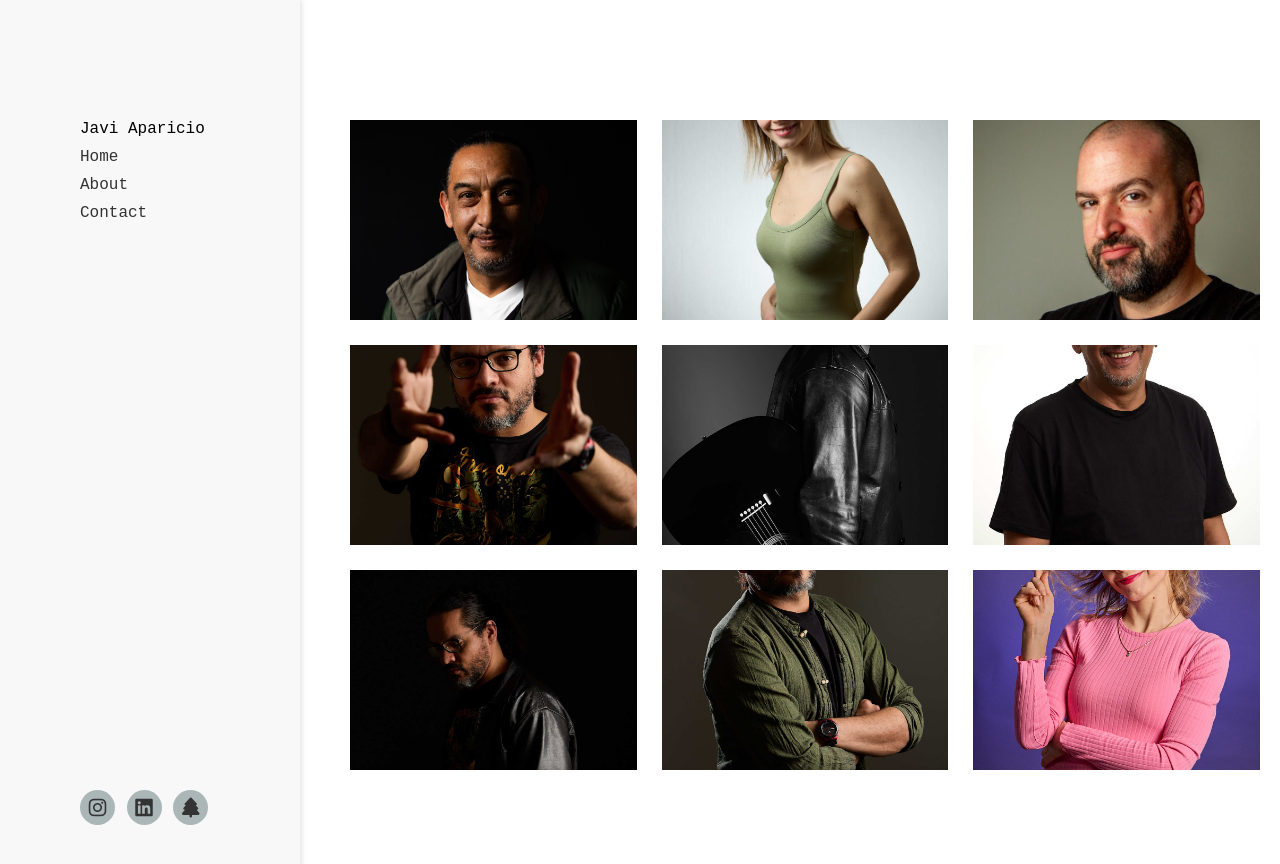
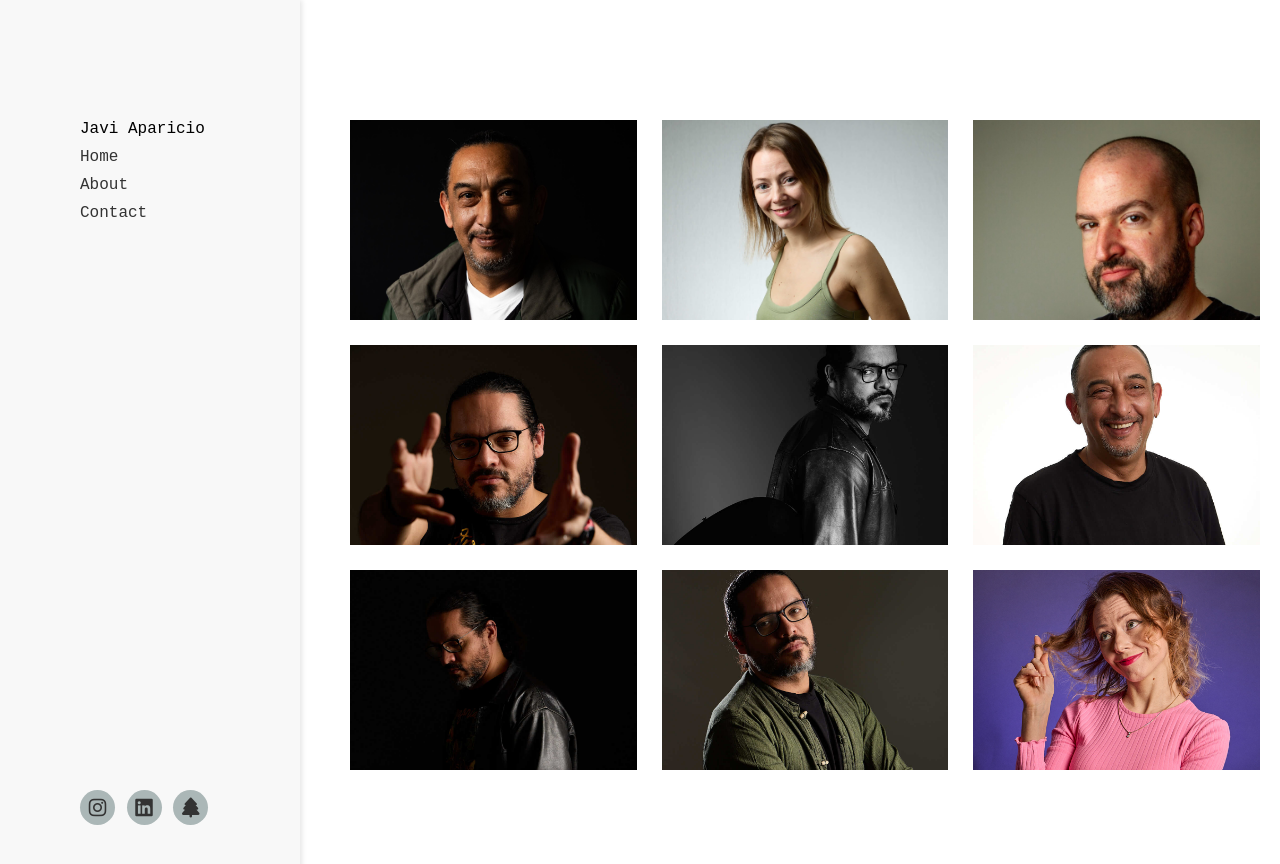
Before and after one commit to javiaparicio/javiaparicio.github.io, a Jekyll site: the page built from index.md, in a window 1280 px wide. Shown: the top 864 px of the page. Built offline with Jekyll 4.4.1, drawn with Linux system fonts in a browser that asks for light colours.

Commit message:
Cosmetic improvements

```diff
--- a/_sass/_about.scss
+++ b/_sass/_about.scss
@@ -1,6 +1,5 @@
 .aboutme {
     background-color: #ffffff;
-    padding: 20px;
     border-radius: 5px;
     width: 50%;
 
--- a/_sass/_base.scss
+++ b/_sass/_base.scss
@@ -39,7 +39,6 @@ body {
 
     div.aboutme {
       width: 90%;
-      padding: 20px;
     }
 
     div.contactme {
--- a/_sass/_contact.scss
+++ b/_sass/_contact.scss
@@ -1,7 +1,6 @@
 .contactme {
     width: 50%;
     background-color: #ffffff;
-    padding: 20px;
     border-radius: 5px;
 }
 
--- a/_sass/_gallery.scss
+++ b/_sass/_gallery.scss
@@ -9,6 +9,7 @@
     width: 100%;
     height: 200px;
     object-fit: cover;
+    object-position: center 15%;
     cursor: pointer;
 }
 
```
